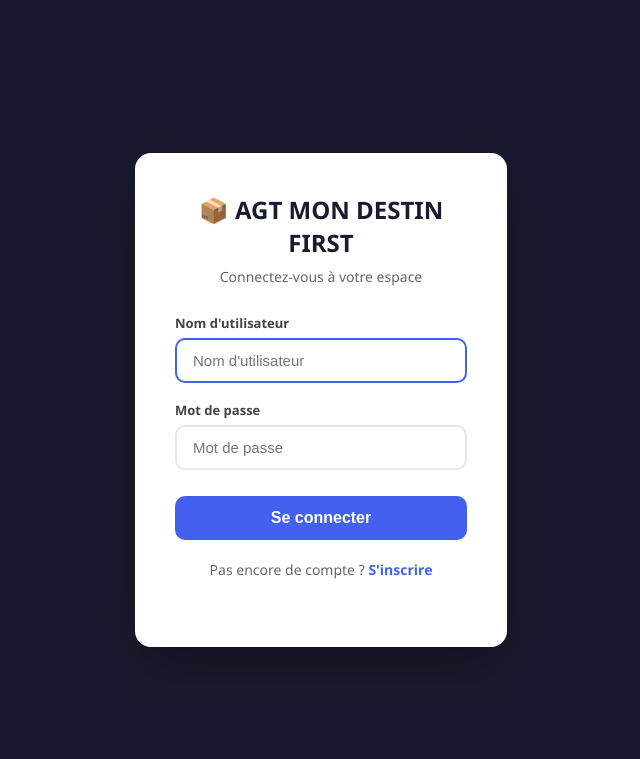
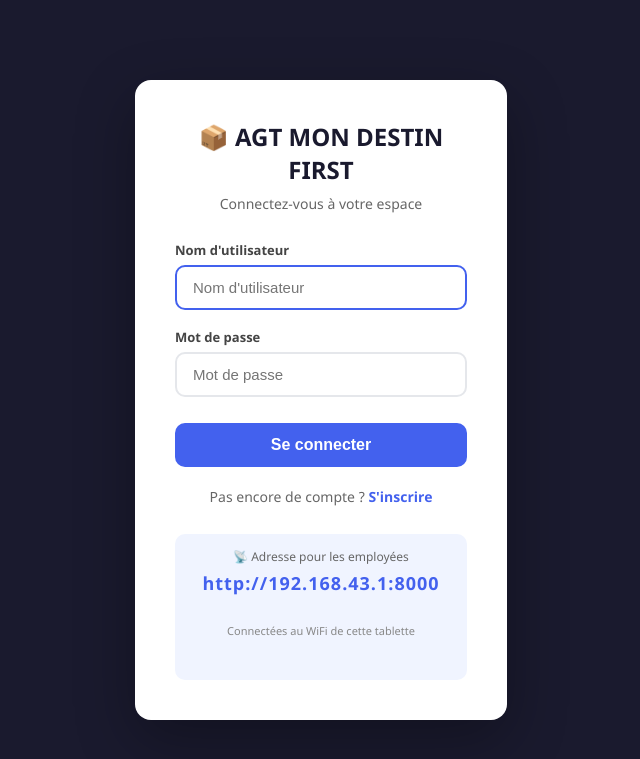
Before and after one commit to Fulgence2001/Boutique_Mdf, a Django app: page / in a window 1280 px wide. Shown: the top 759 px of the page, without its empty margins (319-959 px from the left). Run offline with Django 5.2, Linux system fonts and the light colour scheme.

Commit message:
Affichage IP sur page connexion

```diff
--- a/stock/templates/stock/login.html
+++ b/stock/templates/stock/login.html
@@ -46,5 +46,14 @@
     </form>
 
     <p class="link">Pas encore de compte ? <a href="{% url 'inscription' %}">S'inscrire</a></p>
+    <div style="margin-top:24px; background:#f0f4ff; border-radius:10px; padding:14px; text-align:center;">
+    <p style="font-size:12px; color:#666; margin-bottom:6px;">📡 Adresse pour les employées</p>
+    <p style="font-size:18px; font-weight:800; color:#4361ee; letter-spacing:1px;">
+        http://{{ ip_locale }}:8000
+    </p>
+    <p style="font-size:11px; color:#888; margin-top:4px;">
+        Connectées au WiFi de cette tablette
+    </p>
+</div>
 </div>
 {% endblock %}
--- a/stock/views.py
+++ b/stock/views.py
@@ -50,7 +50,20 @@ def vue_connexion(request):
         messages.success(request, f"Bienvenue {user.first_name or user.username} !")
         return redirect('choisir_boutique')
 
-    return render(request, 'stock/login.html', {'form': form})
+    # Récupère l'IP locale
+    import socket
+    try:
+        s = socket.socket(socket.AF_INET, socket.SOCK_DGRAM)
+        s.connect(("8.8.8.8", 80))
+        ip_locale = s.getsockname()[0]
+        s.close()
+    except Exception:
+        ip_locale = "192.168.43.1"
+
+    return render(request, 'stock/login.html', {
+        'form': form,
+        'ip_locale': ip_locale,
+    })
 
 
 # ── Inscription ────────────────────────────────────────
```
